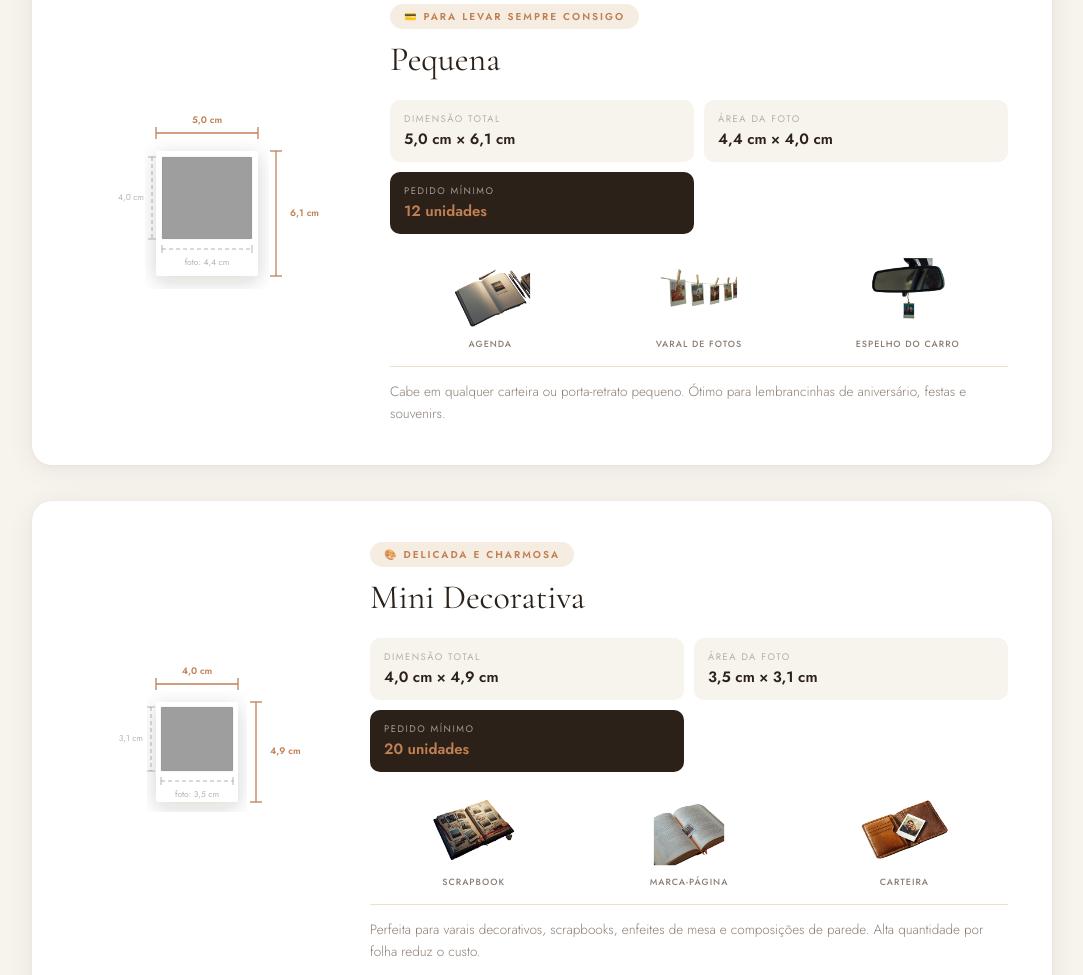
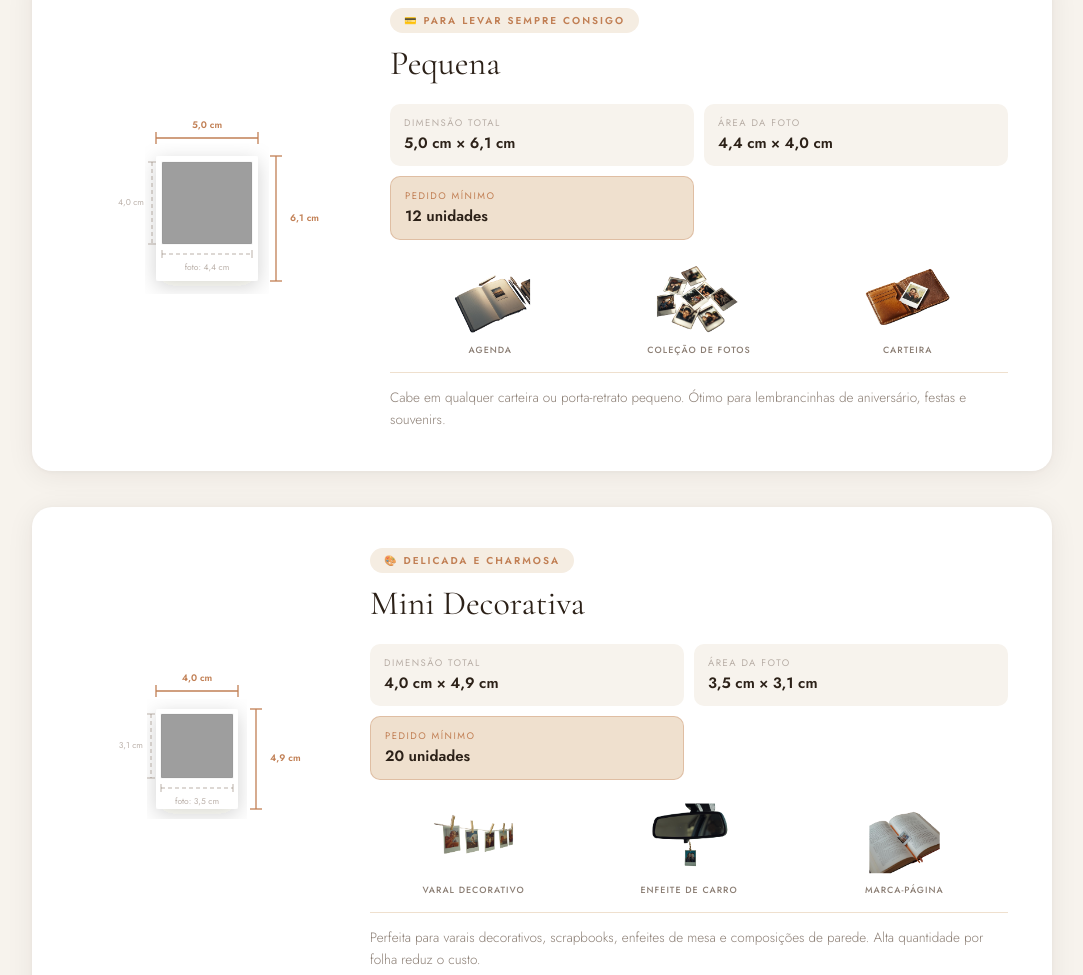
Before and after one commit to anamedeiros09/Polaroids, a plain HTML site: page index.html in a window 1280 px wide. Shown: the part 1966-2941 px from the top of the page, without its empty margins (98-1181 px from the left). Drawn offline with nearby package versions, Linux system fonts and the light colour scheme; grey boxes are pictures that could not be loaded.

Commit message:
correções

```diff
--- a/Css/Style.css
+++ b/Css/Style.css
@@ -154,9 +154,9 @@ body {
   display: grid; grid-template-columns: repeat(2, 1fr); gap: 10px; margin-bottom: 18px;
 }
 .spec-box { background: var(--cream); border-radius: 10px; padding: 12px 14px; }
-.spec-box-min { background: var(--brown); }
-.spec-box-min .spec-lbl { color: rgba(255,255,255,0.55); }
-.spec-box-min .spec-val { color: var(--amber); }
+.spec-box-min { background: var(--amber-light); border: 1.5px solid rgba(193,127,84,0.35); }
+.spec-box-min .spec-lbl { color: var(--amber); }
+.spec-box-min .spec-val { color: var(--brown); }
 .spec-lbl {
   font-size: 9.5px; letter-spacing: 1.5px; text-transform: uppercase;
   color: var(--gray-light); margin-bottom: 2px;
--- a/Js/tamanhos.js
+++ b/Js/tamanhos.js
@@ -6,8 +6,8 @@ const polaroids = [
     usage: 'O formato clássico e mais reconhecido. Perfeito para porta-retratos, presentes e coleções pessoais. Cabe em qualquer moldura padrão.',
     usageImgs: [
       { src: 'Img/6.png', label: 'Álbum de fotos' },
-      { src: 'Img/7.png', label: 'Presente' },
-      { src: 'Img/8.png', label: 'Mural de fotos' }
+      { src: 'Img/8.png', label: 'Mural de fotos' },
+      { src: 'Img/18.png', label: 'Porta-retrato' }
     ]
   },
   {
@@ -17,7 +17,7 @@ const polaroids = [
     usageImgs: [
       { src: 'Img/9.png', label: 'Capa de celular' },
       { src: 'Img/10.png', label: 'Presente' },
-      { src: 'Img/11.png', label: 'Coleção de fotos' }
+      { src: 'Img/7.png', label: 'Lembrança' }
     ]
   },
   {
@@ -26,8 +26,8 @@ const polaroids = [
     usage: 'Cabe em qualquer carteira ou porta-retrato pequeno. Ótimo para lembrancinhas de aniversário, festas e souvenirs.',
     usageImgs: [
       { src: 'Img/12.png', label: 'Agenda' },
-      { src: 'Img/13.png', label: 'Varal de fotos' },
-      { src: 'Img/14.png', label: 'Espelho do carro' }
+      { src: 'Img/11.png', label: 'Coleção de fotos' },
+      { src: 'Img/17.png', label: 'Carteira' }
     ]
   },
   {
@@ -35,9 +35,9 @@ const polaroids = [
     wMM: 40, hMM: 49, pWmm: 35, pHmm: 31, bLat: 2.5, bBot: 10, seed: 85, minQty: 20,
     usage: 'Perfeita para varais decorativos, scrapbooks, enfeites de mesa e composições de parede. Alta quantidade por folha reduz o custo.',
     usageImgs: [
-      { src: 'Img/15.png', label: 'Scrapbook' },
-      { src: 'Img/16.png', label: 'Marca-página' },
-      { src: 'Img/17.png', label: 'Carteira' }
+      { src: 'Img/13.png', label: 'Varal decorativo' },
+      { src: 'Img/14.png', label: 'Enfeite de carro' },
+      { src: 'Img/16.png', label: 'Marca-página' }
     ]
   },
   {
@@ -45,7 +45,7 @@ const polaroids = [
     wMM: 105, hMM: 128, pWmm: 94, pHmm: 86, bLat: 5.5, bBot: 28, seed: 110, minQty: 2,
     usage: 'O maior formato. Ideal para presentes premium, álbuns de viagem e decoração de ambientes. Impacto visual garantido.',
     usageImgs: [
-      { src: 'Img/18.png', label: 'Porta-retrato' },
+      { src: 'Img/15.png', label: 'Álbum de viagem' },
       { src: 'Img/19.png', label: 'Cartão-postal' },
       { src: 'Img/20.png', label: 'Presente' }
     ]
```
